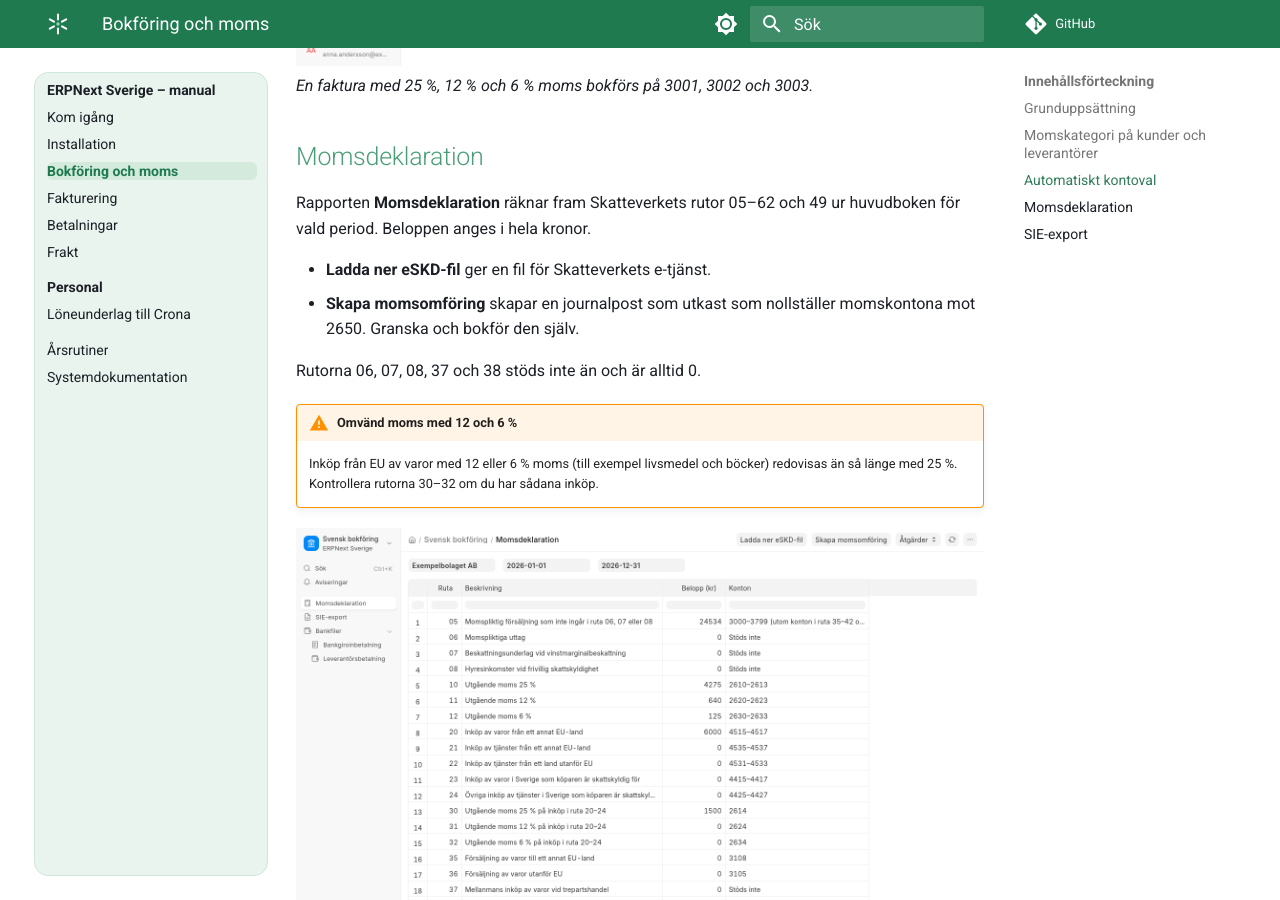
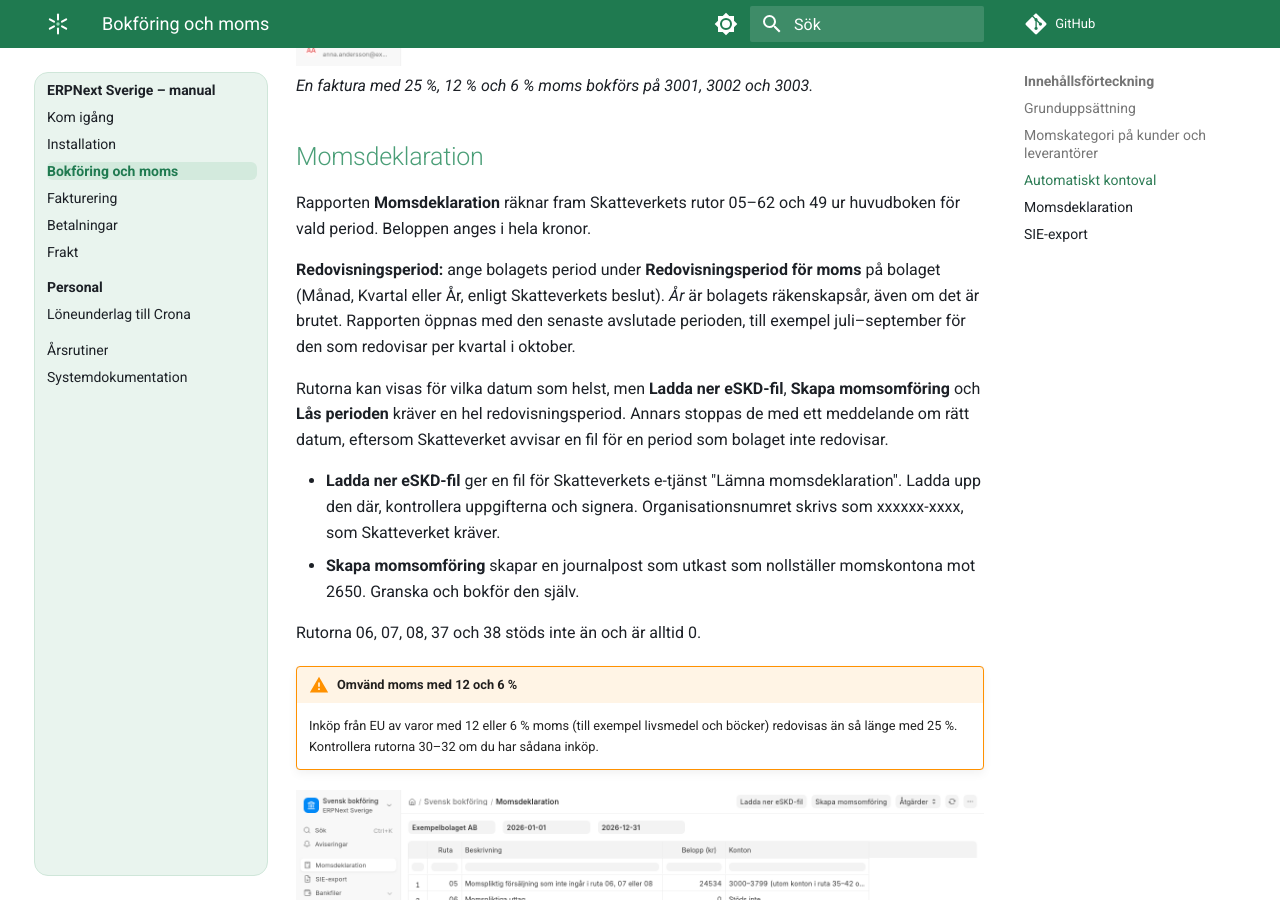
Before and after one commit to ubbe76/ERPNext-Sverige-docs, an MkDocs documentation site: the page built from docs/bokforing/index.md, in a window 1280 px wide and 900 px high, scrolled down 2278 px. Built offline with MkDocs 1.6.1 and Material for MkDocs 9.7.7, drawn with Linux system fonts in a browser that asks for light colours; comment, search, counter and statistics services are not loaded.

Commit message:
docs: VAT reporting period and eSKD upload
Co-Authored-By: Claude Opus 5.5 <noreply@anthropic.com>
Claude-Session: https://claude.ai/code/session_016yYYj5agMiCoxsTCe4usfY

```diff
--- a/docs/bokforing/index.md
+++ b/docs/bokforing/index.md
@@ -54,7 +54,16 @@ Ett konto som har valts manuellt utanför tabellen lämnas orört.
 Rapporten **Momsdeklaration** räknar fram Skatteverkets rutor 05–62 och 49 ur huvudboken för vald period.
 Beloppen anges i hela kronor.
 
-- **Ladda ner eSKD-fil** ger en fil för Skatteverkets e-tjänst.
+**Redovisningsperiod:** ange bolagets period under **Redovisningsperiod för moms** på bolaget (Månad, Kvartal eller
+År, enligt Skatteverkets beslut). *År* är bolagets räkenskapsår, även om det är brutet. Rapporten öppnas med den
+senaste avslutade perioden, till exempel juli–september för den som redovisar per kvartal i oktober.
+
+Rutorna kan visas för vilka datum som helst, men **Ladda ner eSKD-fil**, **Skapa momsomföring** och **Lås
+perioden** kräver en hel redovisningsperiod. Annars stoppas de med ett meddelande om rätt datum, eftersom
+Skatteverket avvisar en fil för en period som bolaget inte redovisar.
+
+- **Ladda ner eSKD-fil** ger en fil för Skatteverkets e-tjänst "Lämna momsdeklaration". Ladda upp den där,
+  kontrollera uppgifterna och signera. Organisationsnumret skrivs som xxxxxx-xxxx, som Skatteverket kräver.
 - **Skapa momsomföring** skapar en journalpost som utkast som nollställer momskontona mot 2650. Granska och
   bokför den själv.
 
```
